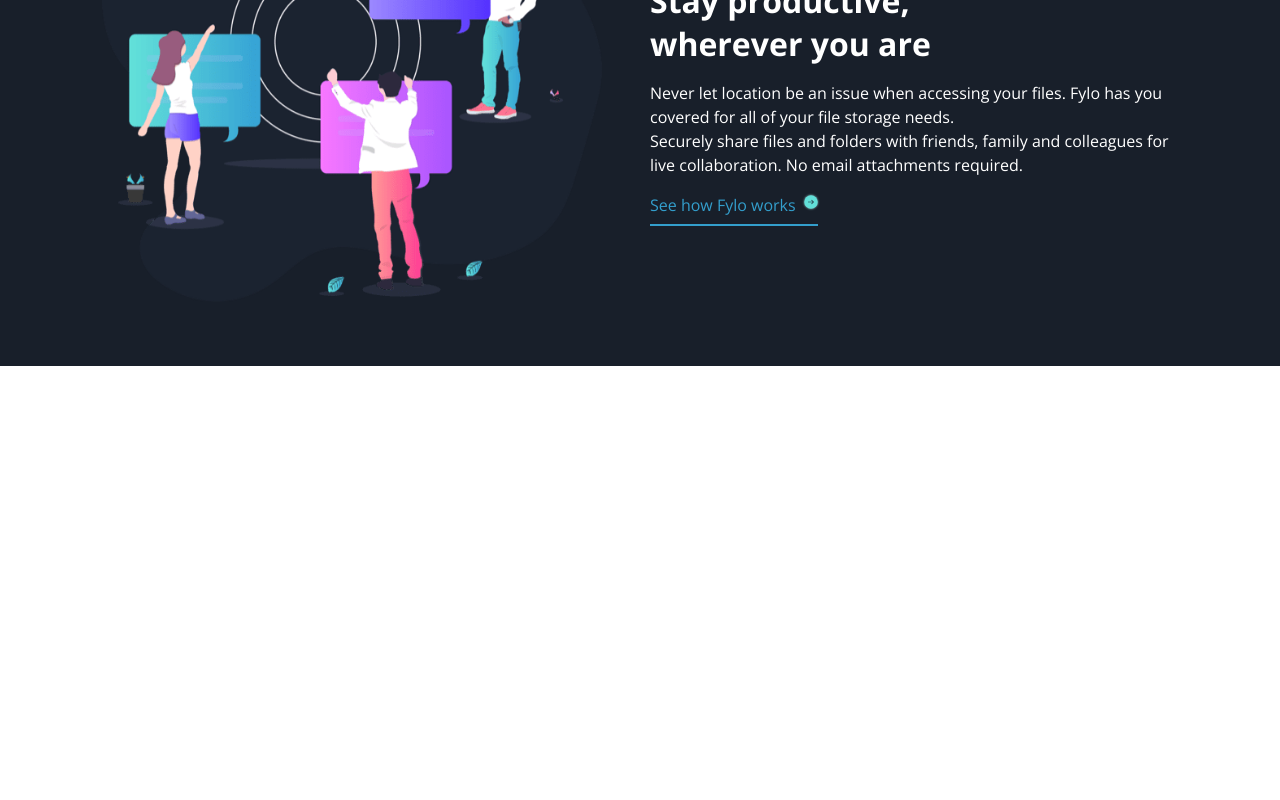
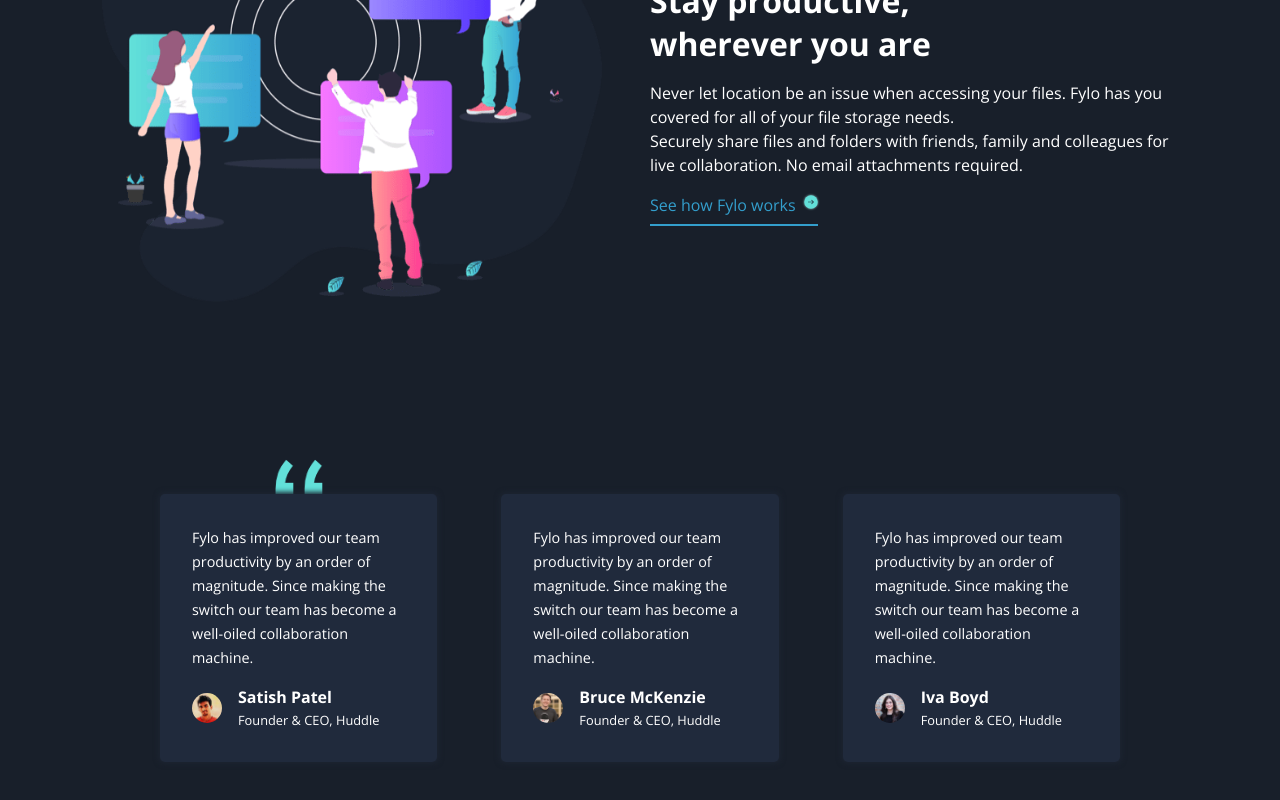
Before and after one commit to f29pereira/fylo, a Next.js app: page / in a window 1280 px wide. Shown: the part 1634-2434 px from the top of the page. Before the commit the page ends 2000 px from the top, so only its background shows below. Built offline with nearby package versions, Linux system fonts and the light colour scheme.

Commit message:
Add Quote and QuotesList components and Update types
- Add Quote component, used by QuotesList, and Quote.module.css
- Add QuotesList component and QuotesList.module.css
- Update Home component with list of quotes and QuotesList
- Update index.ts with types for new components

```diff
--- /dev/null
+++ b/src/app/components/Quote/Quote.module.css
@@ -0,0 +1,66 @@
+/*
+CSS Module for Quote component
+*/
+
+/*quote container*/
+.quoteCont {
+  padding: 2rem 1rem;
+  background-color: var(--navy-800);
+  border-radius: 5px;
+  box-shadow: 0px 0px 5px 2px var(--navy-850); /*offset-x offset-y blur spread color*/
+}
+
+/*quote text*/
+.quote {
+  font-weight: 300;
+  font-size: 0.9rem;
+  margin-bottom: 1rem;
+}
+
+/*user image*/
+.userImg {
+  width: 40px;
+  height: 40px;
+  border-radius: 50%;
+}
+
+/*user name*/
+.userName {
+  font-weight: 700;
+}
+
+/*user info container*/
+.userCont {
+  display: flex;
+  gap: 1rem;
+  align-items: center;
+}
+
+/*user name*/
+.userName {
+  font-size: 1rem;
+}
+
+/*user role*/
+.userRole {
+  font-size: 0.8rem;
+}
+
+@media (min-width: 62.5rem /*1000px*/) {
+  /*quote container*/
+  .quoteCont {
+    padding: 2rem;
+    width: 400px;
+  }
+
+  /*quote text*/
+  .quote {
+    font-weight: 400;
+  }
+
+  /*user image*/
+  .userImg {
+    width: 30px;
+    height: 30px;
+  }
+}
--- /dev/null
+++ b/src/app/components/Quote/Quote.tsx
@@ -0,0 +1,36 @@
+import type { QuoteProps } from "@/app/types";
+import styles from "./Quote.module.css";
+
+/**
+ * Renders single user quote with:
+ * quote text
+ * user image, name and role
+ *
+ * Props are defined in {@link QuoteProps}.
+ */
+export default function Quote({
+  quote,
+  userImgSrc,
+  userName,
+  userRole,
+}: QuoteProps) {
+  return (
+    <div className={styles.quoteCont}>
+      {/*Quote*/}
+      <p className={styles.quote}>{quote}</p>
+
+      {/*User Info*/}
+      <div className={styles.userCont}>
+        <img
+          className={styles.userImg}
+          src={userImgSrc}
+          alt={`${userName} picture`}
+        />
+        <div>
+          <h2 className={styles.userName}>{userName}</h2>
+          <span className={styles.userRole}>{userRole}</span>
+        </div>
+      </div>
+    </div>
+  );
+}
--- /dev/null
+++ b/src/app/components/QuotesList/QuotesList.module.css
@@ -0,0 +1,47 @@
+/*
+CSS Module for QuotesList component
+*/
+
+/*main container*/
+.quotesListCont {
+  position: relative;
+  padding: 0 2rem;
+  margin-top: 8rem;
+}
+
+/*quote icon*/
+.quoteIcon {
+  position: absolute;
+  top: -25px;
+  width: 35px;
+  height: 25px;
+}
+
+/*quotes container*/
+.quotesCont {
+  display: flex;
+  flex-direction: column;
+  justify-content: center;
+  align-items: center;
+  gap: 2rem;
+}
+
+@media (min-width: 62.5rem /*1000px*/) {
+  /*list of quotes container*/
+  .quotesCont {
+    position: relative;
+    z-index: 1;
+    flex-direction: row;
+    gap: 4rem;
+    padding: 0 8rem;
+    padding-bottom: 3rem;
+  }
+
+  /*quote icon*/
+  .quoteIcon {
+    top: -35px;
+    left: 275px;
+    width: 48px;
+    height: 45px;
+  }
+}
--- /dev/null
+++ b/src/app/components/QuotesList/QuotesList.tsx
@@ -0,0 +1,31 @@
+import type { QuoteProps, QuotesListProps } from "@/app/types";
+import styles from "./QuotesList.module.css";
+import Quote from "../Quote/Quote";
+
+/**
+ * Renders a list of Quote components
+ *
+ * Props are defined in {@link QuotesListProps}.
+ */
+export default function QuotesList({ quotesList }: QuotesListProps) {
+  return (
+    <section className={styles.quotesListCont}>
+      <img
+        className={styles.quoteIcon}
+        src="/images/quotes/bg-quotes.png"
+        alt=""
+      />
+      <div className={styles.quotesCont}>
+        {quotesList.map((quote: QuoteProps, index) => (
+          <Quote
+            key={index}
+            quote={quote.quote}
+            userImgSrc={quote.userImgSrc}
+            userName={quote.userName}
+            userRole={quote.userRole}
+          />
+        ))}
+      </div>
+    </section>
+  );
+}
--- a/src/app/globals.css
+++ b/src/app/globals.css
@@ -39,7 +39,8 @@
 
 h1,
 h2,
-p {
+p,
+span {
   color: var(--white);
 }
 
--- a/src/app/page.tsx
+++ b/src/app/page.tsx
@@ -4,8 +4,11 @@
 import FeaturesGrid from "./components/FeaturesGrid/FeaturesGrid";
 import type { FeatureProps } from "./types";
 import About from "./components/About/About";
+import QuotesList from "./components/QuotesList/QuotesList";
+import { QuoteProps } from "./types";
 
 export default function Home() {
+  //List of Feature components
   const featuresList: FeatureProps[] = [
     {
       iconSrc: "/images/icons/icon-access-anywhere.svg",
@@ -37,6 +40,31 @@
     },
   ];
 
+  //List of Quote components
+  const quotesList: QuoteProps[] = [
+    {
+      quote:
+        "Fylo has improved our team productivity by an order of magnitude. Since making the switch our team has become a well-oiled collaboration machine.",
+      userImgSrc: "/images/quotes/profile-1.jpg",
+      userName: "Satish Patel",
+      userRole: "Founder & CEO, Huddle",
+    },
+    {
+      quote:
+        "Fylo has improved our team productivity by an order of magnitude. Since making the switch our team has become a well-oiled collaboration machine.",
+      userImgSrc: "/images/quotes/profile-2.jpg",
+      userName: "Bruce McKenzie",
+      userRole: "Founder & CEO, Huddle",
+    },
+    {
+      quote:
+        "Fylo has improved our team productivity by an order of magnitude. Since making the switch our team has become a well-oiled collaboration machine.",
+      userImgSrc: "/images/quotes/profile-3.jpg",
+      userName: "Iva Boyd",
+      userRole: "Founder & CEO, Huddle",
+    },
+  ];
+
   return (
     <main className={styles.homeBg}>
       <Intro
@@ -61,6 +89,7 @@
           </>
         }
       />
+      <QuotesList quotesList={quotesList} />
     </main>
   );
 }
```
Also changed, not shown: src/app/types/index.ts (+22 -0 lines).
